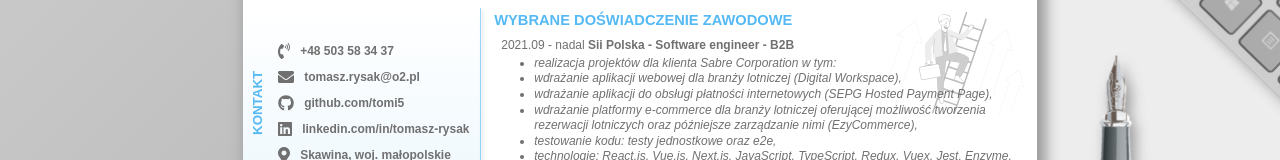
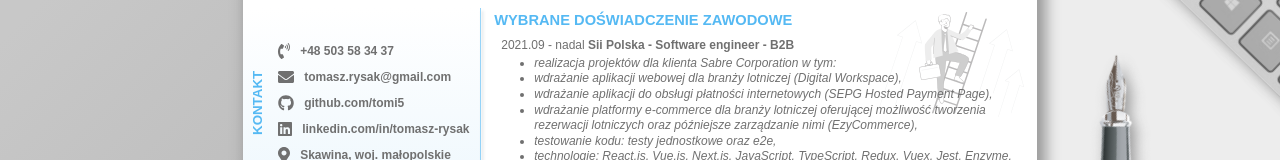
Before and after one commit to tomi5/tomasz-rysak-cv, a React (Create React App) app: page / in a window 1280 px wide. Shown: the part 334-494 px from the top of the page. Built offline with nearby package versions, Linux system fonts and the light colour scheme.

Commit message:
update email address

```diff
--- a/src/datas/highlightsData.js
+++ b/src/datas/highlightsData.js
@@ -16,8 +16,8 @@ const highlightsData = [
       {
         id: 2,
         name: "email",
-        value: "tomasz.rysak@o2.pl",
-        href: "mailto:tomasz.rysak@o2.pl",
+        value: "tomasz.rysak@gmail.com",
+        href: "mailto:tomasz.rysak@gmail.com",
         ariaLabel: "email",
       },
       {
```
